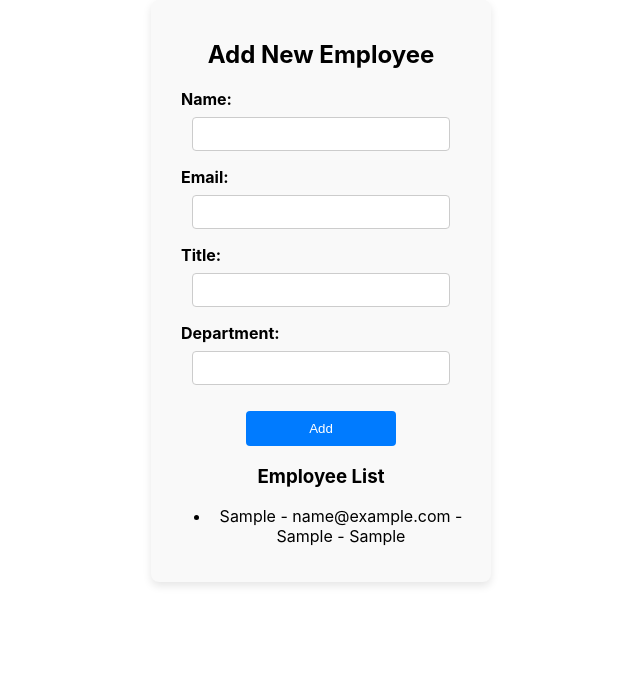
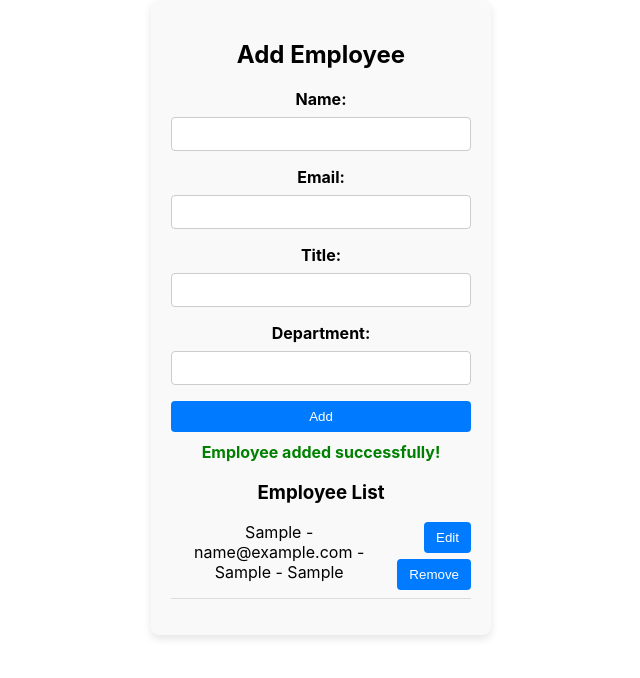
Before and after one commit to SarasotaSmile20/my-app2, a React (Create React App) app: page / in a window 1280 px wide. Both pictures are taken after typing "Sample", "name@example.com", "Sample", "Sample" into the empty fields and a click on the button "Add". Shown: the top 678 px of the page, without its empty margins (319-959 px from the left). Built offline with nearby package versions, Linux system fonts and the light colour scheme.

Commit message:
added edit and remove options

```diff
--- a/src/App.js
+++ b/src/App.js
@@ -7,9 +7,24 @@ import useLocalStorage from './useLocalStorage';
 
 function App() {
   const [employees, setEmployees] = useLocalStorage('employees', []);
+  const [feedbackMessage, setFeedbackMessage] = React.useState('');
 
   const addEmployee = (newEmployee) => {
-    setEmployees((prevEmployees) => [...prevEmployees, newEmployee]);
+    setEmployees([...employees, newEmployee]);
+    setFeedbackMessage('Employee added successfully!');
+  };
+
+  const editEmployee = (index, updatedEmployee) => {
+    const updatedList = [...employees];
+    updatedList[index] = updatedEmployee;
+    setEmployees(updatedList);
+    setFeedbackMessage('Employee updated successfully!');
+  };
+
+  const removeEmployee = (index) => {
+    const updatedList = employees.filter((_, i) => i !== index);
+    setEmployees(updatedList);
+    setFeedbackMessage('Employee removed successfully!');
   };
 
   return (
@@ -18,7 +33,16 @@ function App() {
         <Routes>
           <Route
             path="/"
-            element={<EmployeeForm addEmployee={addEmployee} />}
+            element={
+              <EmployeeForm
+                employees={employees}
+                addEmployee={addEmployee}
+                editEmployee={editEmployee}
+                removeEmployee={removeEmployee}
+                feedbackMessage={feedbackMessage}
+                clearMessage={() => setFeedbackMessage('')}
+              />
+            }
           />
         </Routes>
       </div>
--- a/src/Components/EmployeeForm.css
+++ b/src/Components/EmployeeForm.css
@@ -1,4 +1,3 @@
-/* Container for the entire form */
 .employee-form {
   width: 300px;
   margin: 0 auto;
@@ -6,53 +5,75 @@
   background-color: #f9f9f9;
   border-radius: 8px;
   box-shadow: 0 4px 8px rgba(0, 0, 0, 0.1);
-  text-align: center; /* Center-aligns the content */
 }
 
-/* Title styling */
 .employee-form h2 {
+  text-align: center;
+  margin-bottom: 20px;
   font-weight: bold;
-  margin-bottom: 20px;
 }
 
-/* Form elements styling */
 .employee-form form {
   display: flex;
   flex-direction: column;
-  align-items: center;
 }
 
-/* Label styling */
 .employee-form label {
   margin-bottom: 8px;
   font-weight: bold;
-  align-self: flex-start; /* Aligns labels to the left */
-  margin-left: 10px;
 }
 
-/* Input field styling */
 .employee-form input {
   margin-bottom: 16px;
   padding: 8px;
   font-size: 14px;
   border: 1px solid #ccc;
   border-radius: 4px;
-  width: 80%; /* Adjusts the width of the input fields */
 }
 
-/* Submit button styling */
 .employee-form button {
-  padding: 10px 20px;
+  padding: 8px 12px;
   background-color: #007bff;
   color: white;
   border: none;
   border-radius: 4px;
   cursor: pointer;
-  width: 50%; /* Adjusts the width of the button */
-  margin-top: 10px;
 }
 
-/* Button hover effect */
 .employee-form button:hover {
   background-color: #0056b3;
 }
+
+.success-message {
+  color: green;
+  font-weight: bold;
+  margin-top: 10px;
+  text-align: center;
+}
+
+.employee-form ul {
+  list-style: none;
+  padding: 0;
+}
+
+.employee-form li {
+  display: flex;
+  justify-content: space-between;
+  align-items: flex-start;
+  margin-bottom: 12px;
+  border-bottom: 1px solid #ddd;
+  padding-bottom: 8px;
+}
+
+.employee-details {
+  flex-grow: 1;
+}
+
+/* ✅ Stack Edit and Remove buttons vertically */
+.employee-actions {
+  display: flex;
+  flex-direction: column;
+  align-items: flex-end;
+  gap: 6px;
+  margin-left: 10px;
+}
--- a/src/Components/EmployeeForm.js
+++ b/src/Components/EmployeeForm.js
@@ -1,48 +1,72 @@
 import React from 'react';
-import './EmployeeForm.css'; // Ensure this path is correct
+import './EmployeeForm.css';
 
 class EmployeeForm extends React.Component {
   constructor(props) {
     super(props);
-    // Initialize state with employees from local storage or an empty array
-    const storedEmployees = localStorage.getItem('employees');
     this.state = {
       name: '',
       email: '',
       title: '',
       department: '',
-      employees: storedEmployees ? JSON.parse(storedEmployees) : []
+      editingIndex: null,
     };
+  }
+
+  componentDidUpdate(prevProps) {
+    // Clear feedback message after 3 seconds when changed
+    if (
+      prevProps.feedbackMessage !== this.props.feedbackMessage &&
+      this.props.feedbackMessage
+    ) {
+      setTimeout(() => {
+        this.props.clearMessage();
+      }, 3000);
+    }
   }
 
   handleInputChange = (event) => {
     const { name, value } = event.target;
     this.setState({ [name]: value });
-  }
+  };
 
   handleFormSubmit = (event) => {
     event.preventDefault();
-    const { name, email, title, department, employees } = this.state;
+    const { name, email, title, department, editingIndex } = this.state;
+
+    // Validation: prevent submitting empty fields
+    if (!name || !email || !title || !department) {
+      alert('All fields are required.');
+      return;
+    }
+
     const newEmployee = { name, email, title, department };
 
-    // Update state with the new employee
-    const updatedEmployees = [...employees, newEmployee];
+    if (editingIndex !== null) {
+      this.props.editEmployee(editingIndex, newEmployee);
+    } else {
+      this.props.addEmployee(newEmployee);
+    }
+
+    // Reset form
     this.setState({
-      employees: updatedEmployees,
       name: '',
       email: '',
       title: '',
-      department: ''
+      department: '',
+      editingIndex: null,
     });
+  };
 
-    // Persist the updated employees array to local storage
-    localStorage.setItem('employees', JSON.stringify(updatedEmployees));
-  }
+  handleEdit = (index) => {
+    const employee = this.props.employees[index];
+    this.setState({ ...employee, editingIndex: index });
+  };
 
   render() {
     return (
       <div className="employee-form">
-        <h2>Add New Employee</h2>
+        <h2>{this.state.editingIndex !== null ? 'Edit Employee' : 'Add Employee'}</h2>
         <form onSubmit={this.handleFormSubmit}>
           <label>Name:</label>
           <input
@@ -72,13 +96,27 @@ class EmployeeForm extends React.Component {
             value={this.state.department}
             onChange={this.handleInputChange}
           />
-          <button type="submit">Add</button>
+          <button type="submit">
+            {this.state.editingIndex !== null ? 'Update' : 'Add'}
+          </button>
         </form>
+
+        {/* Confirmation message */}
+        {this.props.feedbackMessage && (
+          <p className="success-message">{this.props.feedbackMessage}</p>
+        )}
+
         <h3>Employee List</h3>
         <ul>
-          {this.state.employees.map((employee, index) => (
+          {this.props.employees.map((employee, index) => (
             <li key={index}>
-              {employee.name} - {employee.email} - {employee.title} - {employee.department}
+              <div className="employee-details">
+                {employee.name} - {employee.email} - {employee.title} - {employee.department}
+              </div>
+              <div className="employee-actions">
+                <button onClick={() => this.handleEdit(index)}>Edit</button>
+                <button onClick={() => this.props.removeEmployee(index)}>Remove</button>
+              </div>
             </li>
           ))}
         </ul>
```
